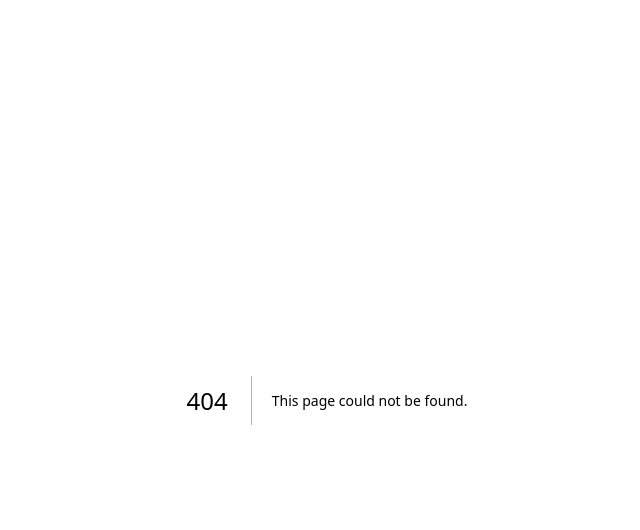
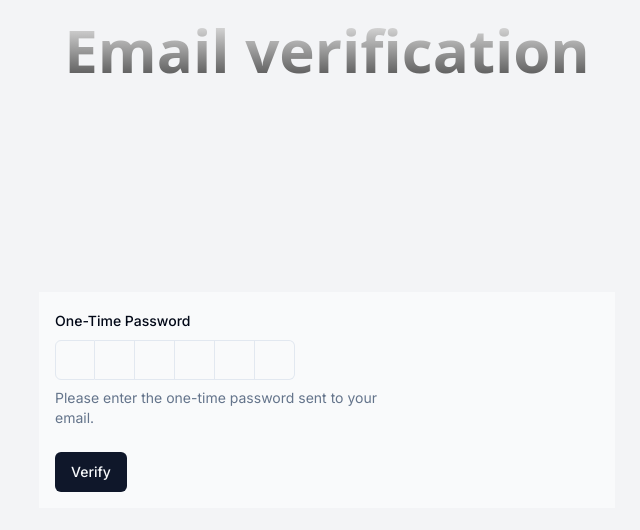
Before and after one commit to mohammad-1105/genuine-feedback, a Next.js app: page /verify/1 in a window 1280 px wide. Before the commit this address had no page. Shown: the top 530 px of the page, without its empty margins (313-953 px from the left). Built offline with nearby package versions, Linux system fonts and the light colour scheme.

Commit message:
add  verifcation page

```diff
--- a/package.json
+++ b/package.json
@@ -21,6 +21,7 @@
     "class-variance-authority": "^0.7.0",
     "clsx": "^2.1.1",
     "framer-motion": "^11.1.7",
+    "input-otp": "^1.2.4",
     "lucide-react": "^0.372.0",
     "mongoose": "^8.3.2",
     "next": "14.2.1",
--- /dev/null
+++ b/src/app/(auth)/verify/[username]/page.tsx
@@ -0,0 +1,129 @@
+"use client";
+
+import { useParams, useRouter } from "next/navigation";
+import { z } from "zod";
+import { zodResolver } from "@hookform/resolvers/zod";
+import { useForm } from "react-hook-form";
+import { verifySchema } from "@/schemas/verifySchema";
+import { Button } from "@/components/ui/button";
+import {
+  Form,
+  FormControl,
+  FormDescription,
+  FormField,
+  FormItem,
+  FormLabel,
+  FormMessage,
+} from "@/components/ui/form";
+import { useState } from "react";
+import axios, { AxiosError } from "axios";
+import { ApiResponse } from "@/types/ApiResponse";
+import { useToast } from "@/components/ui/use-toast";
+import {
+  InputOTP,
+  InputOTPGroup,
+  InputOTPSlot,
+} from "@/components/ui/input-otp";
+import { Loader2 } from "lucide-react";
+
+export default function VerifyUserPage() {
+  const [isLoading, setIsLoading] = useState<boolean>(false);
+  const { toast } = useToast();
+
+  const router = useRouter();
+
+  // useParams hook
+  const params = useParams<{ username: string }>();
+
+  // zod implement and define form
+  const form = useForm<z.infer<typeof verifySchema>>({
+    resolver: zodResolver(verifySchema),
+    defaultValues: {
+      code: "",
+    },
+  });
+
+  // Submit function
+  const onSubmit = async (data: z.infer<typeof verifySchema>) => {
+    try {
+      setIsLoading(true);
+      const response = await axios.post(`/api/verify-code/`, {
+        username: params.username,
+        code: data.code,
+      });
+
+      toast({
+        title: "Success",
+        description: response?.data?.message,
+        variant: "success",
+      });
+
+      router.replace("/sign-in");
+    } catch (error) {
+      const axiosError = error as AxiosError<ApiResponse>;
+      console.log("Error on verify code :: ", axiosError);
+
+      toast({
+        title: "Verify Code Failed",
+        description: axiosError.response?.data.message,
+        variant: "destructive",
+      });
+    } finally {
+      setIsLoading(false);
+    }
+  };
+
+  return (
+    <div className="w-full min-h-screen p-5  bg-gray-100">
+      <h1 className="relative z-10 text-4xl md:text-6xl bg-clip-text text-transparent bg-gradient-to-b from-neutral-200 to-neutral-600  text-center font-sans font-bold">
+        Email verification
+      </h1>
+      <div className="flex justify-center items-center h-[80vh]">
+        <div className="w-full max-w-xl p-4 bg-gray-50 ">
+          <Form {...form}>
+            <form
+              onSubmit={form.handleSubmit(onSubmit)}
+              className="w-2/3 space-y-6"
+            >
+              <FormField
+                control={form.control}
+                name="code"
+                render={({ field }) => (
+                  <FormItem>
+                    <FormLabel>One-Time Password</FormLabel>
+                    <FormControl>
+                      <InputOTP maxLength={6} {...field}>
+                        <InputOTPGroup>
+                          <InputOTPSlot index={"0"} />
+                          <InputOTPSlot index={"1"} />
+                          <InputOTPSlot index={"2"} />
+                          <InputOTPSlot index={"3"} />
+                          <InputOTPSlot index={"4"} />
+                          <InputOTPSlot index={"5"} />
+                        </InputOTPGroup>
+                      </InputOTP>
+                    </FormControl>
+                    <FormDescription>
+                      Please enter the one-time password sent to your email.
+                    </FormDescription>
+                    <FormMessage />
+                  </FormItem>
+                )}
+              />
+
+              <Button type="submit" disabled={isLoading}>
+                {isLoading ? (
+                  <p className="flex justify-center items-center gap-4">
+                    <Loader2 className="text-xs animate-spin" /> verifying...
+                  </p>
+                ) : (
+                  "Verify"
+                )}
+              </Button>
+            </form>
+          </Form>
+        </div>
+      </div>
+    </div>
+  );
+}
--- /dev/null
+++ b/src/components/ui/input-otp.tsx
@@ -0,0 +1,71 @@
+"use client"
+
+import * as React from "react"
+import { OTPInput, OTPInputContext } from "input-otp"
+import { Dot } from "lucide-react"
+
+import { cn } from "@/lib/utils"
+
+const InputOTP = React.forwardRef<
+  React.ElementRef<typeof OTPInput>,
+  React.ComponentPropsWithoutRef<typeof OTPInput>
+>(({ className, containerClassName, ...props }, ref) => (
+  <OTPInput
+    ref={ref}
+    containerClassName={cn(
+      "flex items-center gap-2 has-[:disabled]:opacity-50",
+      containerClassName
+    )}
+    className={cn("disabled:cursor-not-allowed", className)}
+    {...props}
+  />
+))
+InputOTP.displayName = "InputOTP"
+
+const InputOTPGroup = React.forwardRef<
+  React.ElementRef<"div">,
+  React.ComponentPropsWithoutRef<"div">
+>(({ className, ...props }, ref) => (
+  <div ref={ref} className={cn("flex items-center", className)} {...props} />
+))
+InputOTPGroup.displayName = "InputOTPGroup"
+
+const InputOTPSlot = React.forwardRef<
+  React.ElementRef<"div">,
+  React.ComponentPropsWithoutRef<"div"> & { index: string }
+>(({ index, className, ...props }, ref) => {
+  const inputOTPContext = React.useContext(OTPInputContext)
+  const { char, hasFakeCaret, isActive } = inputOTPContext.slots[index]
+
+  return (
+    <div
+      ref={ref}
+      className={cn(
+        "relative flex h-10 w-10 items-center justify-center border-y border-r border-input text-sm transition-all first:rounded-l-md first:border-l last:rounded-r-md",
+        isActive && "z-10 ring-2 ring-ring ring-offset-background",
+        className
+      )}
+      {...props}
+    >
+      {char}
+      {hasFakeCaret && (
+        <div className="pointer-events-none absolute inset-0 flex items-center justify-center">
+          <div className="h-4 w-px animate-caret-blink bg-foreground duration-1000" />
+        </div>
+      )}
+    </div>
+  )
+})
+InputOTPSlot.displayName = "InputOTPSlot"
+
+const InputOTPSeparator = React.forwardRef<
+  React.ElementRef<"div">,
+  React.ComponentPropsWithoutRef<"div">
+>(({ ...props }, ref) => (
+  <div ref={ref} role="separator" {...props}>
+    <Dot />
+  </div>
+))
+InputOTPSeparator.displayName = "InputOTPSeparator"
+
+export { InputOTP, InputOTPGroup, InputOTPSlot, InputOTPSeparator }
--- a/src/components/ui/toast.tsx
+++ b/src/components/ui/toast.tsx
@@ -32,7 +32,7 @@
         default: "border bg-background text-foreground",
         destructive:
           "destructive group border-destructive bg-destructive text-destructive-foreground",
-        success: "border bg-green-500 text-foreground"
+        success: "border bg-green-400 text-foreground"
       },
     },
     defaultVariants: {
--- a/tailwind.config.ts
+++ b/tailwind.config.ts
@@ -71,10 +71,15 @@
           from: { height: "var(--radix-accordion-content-height)" },
           to: { height: "0" },
         },
+        "caret-blink": {
+          "0%,70%,100%": { opacity: "1" },
+          "20%,50%": { opacity: "0" },
+        },
       },
       animation: {
         "accordion-down": "accordion-down 0.2s ease-out",
         "accordion-up": "accordion-up 0.2s ease-out",
+        "caret-blink": "caret-blink 1.25s ease-out infinite",
       },
     },
   },
```
Also changed, not shown: 1 other file (tests, documents, lock files or other folders).
